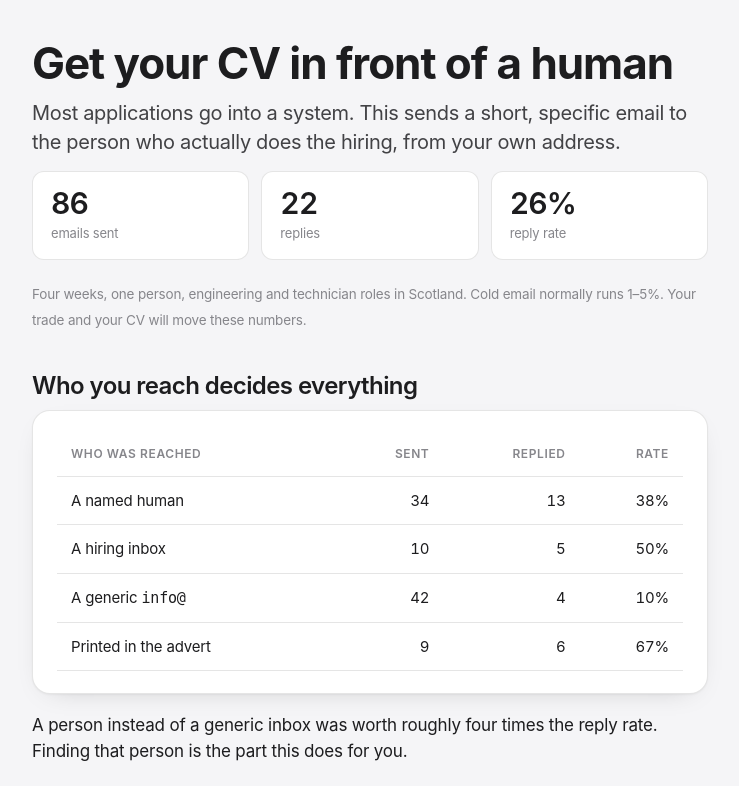
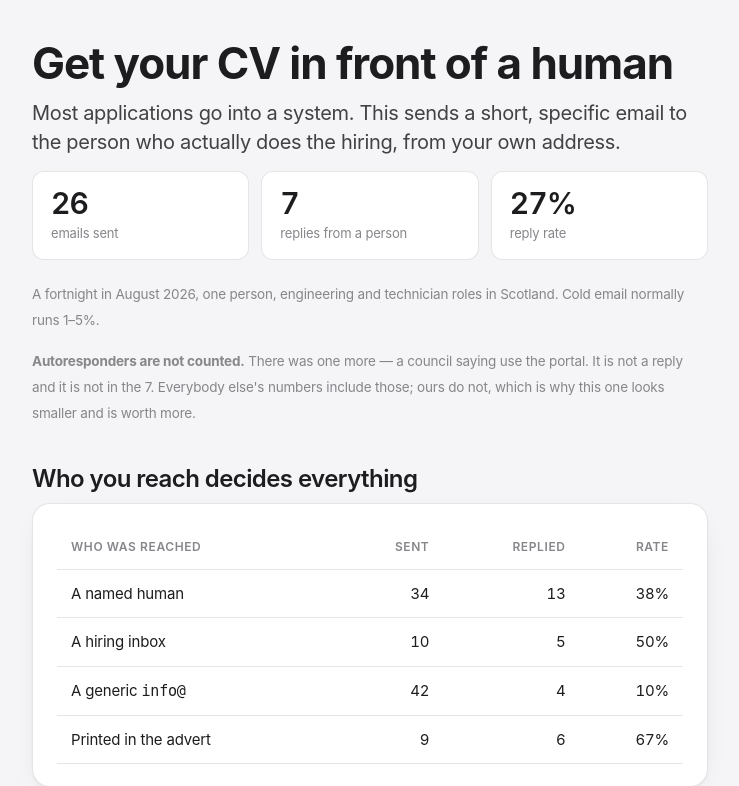
Before and after one commit to harryrussell081203-dev/job-machine, a FastAPI app: page / in a window 1280 px wide. Shown: the part 61-847 px from the top of the page, without its empty margins (270-1009 px from the left). Run offline with FastAPI, Linux system fonts and the light colour scheme; parts of the project's set-up code (start-up, migrations or seed data) failed here and were passed over; some libraries are stand-ins or nearby versions.

Commit message:
Re-base the landing page claim on numbers from the real mailbox (#49)
The page said 86 sent, 22 replies, 26%, from four weeks of the original
running. Nobody could check it, including us.

Counted against the actual sent folder instead: 13 to 28 August, 33
threads, seven of which are the app writing its own reply notifications
back to the owner. That leaves 26 applications. Eight came back, seven of
them typed by a named person - Cirrus, Fred Olsen, Matchtech, UKRI, BGS,
Omega, Elix - and one an autoresponder from a council saying use the
portal.

So 26 sent, 7 human replies, 27%. Close to the old claim, and this one
survives somebody asking to see the working.

The autoresponder is called out rather than quietly folded in. Counting
those is how every cold-email tool gets to a big number, and it is the
first thing a sceptical reader checks. Being the page that says "there
was one more and we are not counting it" is worth more than the extra
point of headline rate.

The window is a floor, not a ceiling: replies were still arriving for
applications sent inside it when this was counted.

A test asserts the label says "replies from a person" and that the
autoresponder line is present, so the claim cannot be quietly relabelled
back into the ordinary kind.

209 tests.

Co-Authored-By: Claude Opus 5 <noreply@anthropic.com>
Claude-Session: https://claude.ai/code/session_01DAYaWKkN8Lid6w3rj9nT62

```diff
--- a/product/app/templates/landing.html
+++ b/product/app/templates/landing.html
@@ -5,13 +5,16 @@
 email to the person who actually does the hiring, from your own address.</p>
 
 <div class="stats">
-  <div class="stat"><b>86</b><span>emails sent</span></div>
-  <div class="stat"><b>22</b><span>replies</span></div>
-  <div class="stat"><b>26%</b><span>reply rate</span></div>
+  <div class="stat"><b>26</b><span>emails sent</span></div>
+  <div class="stat"><b>7</b><span>replies from a person</span></div>
+  <div class="stat"><b>27%</b><span>reply rate</span></div>
 </div>
-<p><small>Four weeks, one person, engineering and technician roles in
-Scotland. Cold email normally runs 1&ndash;5%. Your trade and your CV will move
-these numbers.</small></p>
+<p><small>A fortnight in August 2026, one person, engineering and technician
+roles in Scotland. Cold email normally runs 1&ndash;5%.</small></p>
+<p><small><b>Autoresponders are not counted.</b> There was one more &mdash; a
+council saying use the portal. It is not a reply and it is not in the 7.
+Everybody else's numbers include those; ours do not, which is why this one
+looks smaller and is worth more.</small></p>
 
 <h2>Who you reach decides everything</h2>
 <div class="panel scroll">
```
Also changed, not shown: product/app/tests/test_app.py (+13 -1 lines).
